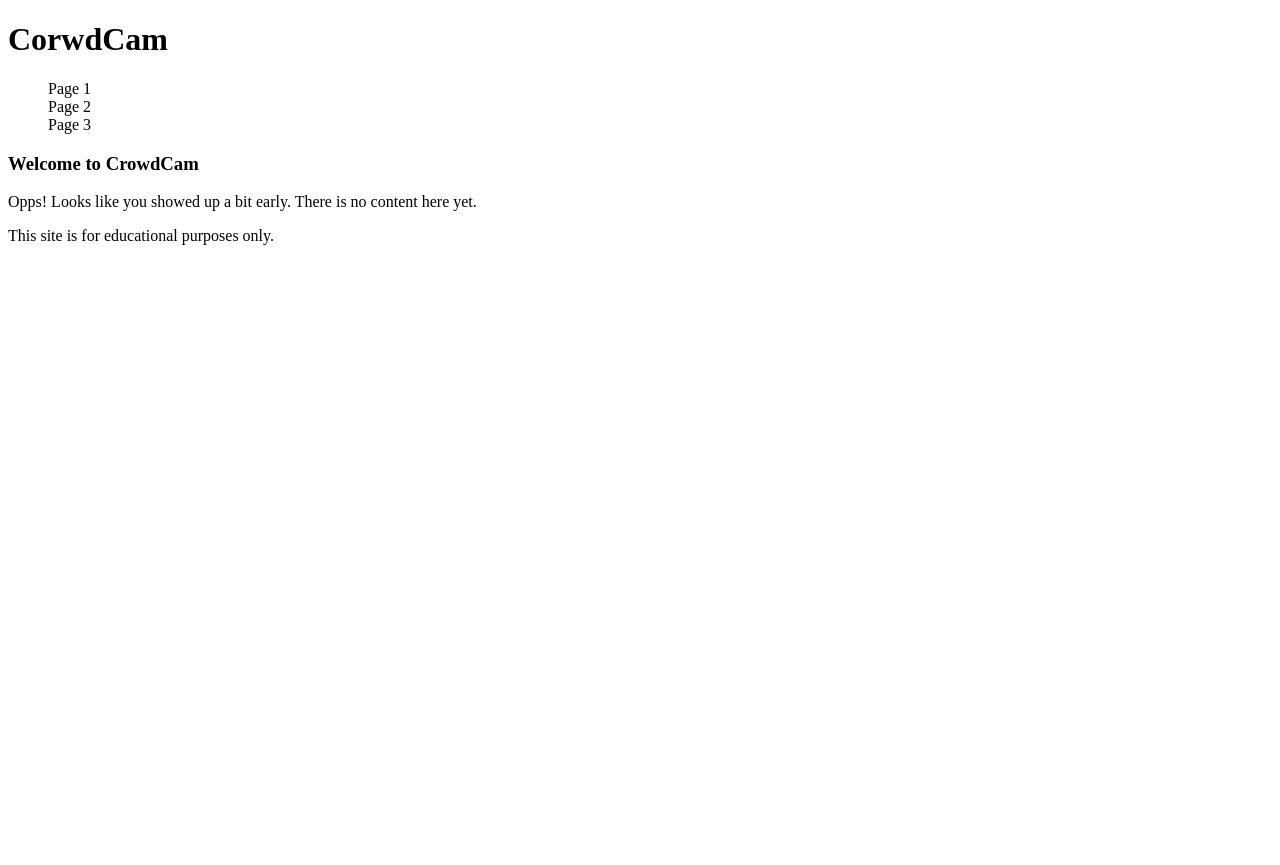
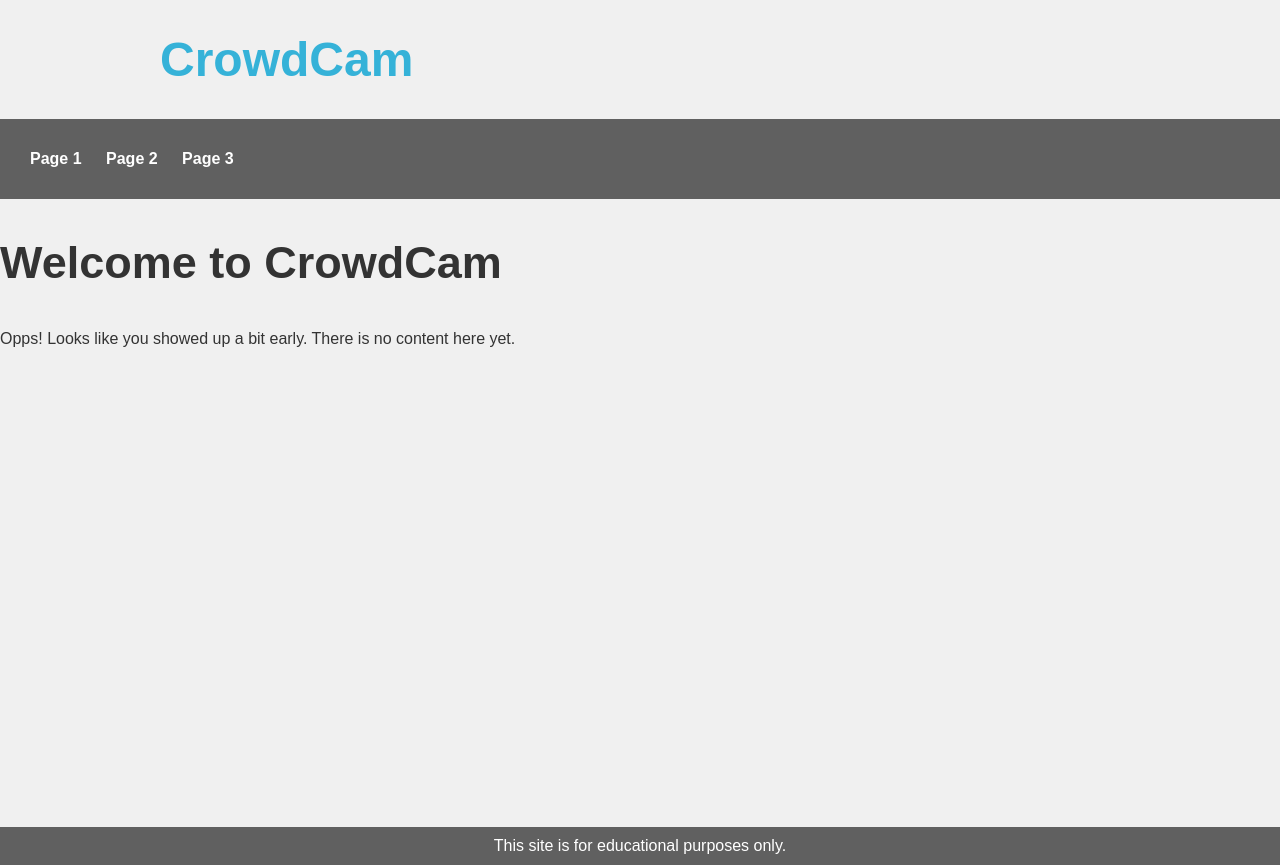
Before and after one commit to crowdcam/crowdcam, a Django app: page / in a window 1280 px wide. Before the commit the page ends 245 px from the top, so only its background shows below. Run offline with Django 5.2, Linux system fonts and the light colour scheme.

Commit message:
Added global stylesheet file global_style.css
Also had to add new folder resources to project root to add static dir.

```diff
--- a/crowd_app/templates/crowd_app/index.html
+++ b/crowd_app/templates/crowd_app/index.html
@@ -2,7 +2,7 @@
 {% block title%} Home {% endblock%}
 {% block content %}
 <!-- Main content goes here-->
- <h3>Welcome to CrowdCam</h3>
+ <h2>Welcome to CrowdCam</h2>
 
  <p>Opps! Looks like you showed up a bit early. There is no content here yet.</p>
  <!-- End of content variable-->
--- a/crowd_app/templates/crowd_app/main_page_template.html
+++ b/crowd_app/templates/crowd_app/main_page_template.html
@@ -1,23 +1,25 @@
+{% load static %}
 <!DOCTYPE html>
 <html>
+<link rel="stylesheet" href="{% static 'global_styles.css' %}">
 <head lang="en">
     <!-- placeholder title for page title-->
     <title>{% block title %}{%endblock%}</title>
     <meta charset="UTF-8">
-    <meta name="author" content="Steven Casada">
+    <meta name="author" content="CrowdCam">
     <meta name="viewport" content="width=device-width, initial-scale=1.0">
 </head>
 <body>
 
     <header>
-        <h1>CorwdCam</h1>
+        <h1><a href="/">CrowdCam</a></h1>
     </header>
 
     <nav>
         <ul style="list-style: none;">
-            <li>Page 1</li>
-            <li>Page 2</li>
-            <li>Page 3</li>
+            <li><a href="#">Page 1</a></li>
+            <li><a href="#">Page 2</a></li>
+            <li><a href="#">Page 3</a></li>
         </ul>
     </nav>
 
--- a/crowdcam_server/settings.py
+++ b/crowdcam_server/settings.py
@@ -119,6 +119,11 @@ USE_TZ = True
 
 STATIC_URL = "static/"
 
+#Add static files
+STATICFILES_DIRS = [
+    BASE_DIR / "resources"
+]
+
 # Default primary key field type
 # https://docs.djangoproject.com/en/5.0/ref/settings/#default-auto-field
 
--- /dev/null
+++ b/resources/global_styles.css
@@ -0,0 +1,99 @@
+/* Body section */
+body {
+    font-family: sans-serif, Arial, Helvetica;
+    margin: 0;
+    padding: 0;
+    background-color: #f0f0f0;
+}
+
+/* Header section */
+header {
+    color: #35b2d8;
+    padding: 0px;
+    text-align: left;
+    position: relative;
+    max-width: 960px;
+    margin-left: auto;
+    margin-right: auto;
+}
+header h1 {
+    font-size: 3em;
+}
+header p {
+    font-weight: bold;
+}
+header h1 a{
+    color: #35b2d8;
+    text-decoration: none;
+}
+header h1 a:hover{
+    text-decoration: underline;
+    color: #2b8ba8;
+}
+
+/* Nav section */
+nav {
+    color: #fff;
+    background-color: #606060;
+    padding: 10px 20px;
+    text-align: left;
+    height: 60px;
+}
+nav ul {
+    list-style-type: none;
+    padding: 0;
+    margin: 0;
+}
+nav ul li {
+    display: inline-block;
+    line-height: 60px;
+}
+nav ul li a {
+    display: inline-block;
+    padding-left: 10px;
+    padding-right: 10px;
+    text-decoration: none;
+    font-weight: 700;
+    font-size: 16px;
+    color: #fff;
+    -webkit-user-select: none;
+    -moz-user-select: none;
+    -ms-user-select: none;
+    user-select: none;
+}
+nav ul li a:hover {
+    text-decoration: underline;
+    color: #a4a4a4;
+}
+
+/* Main & section */
+main {
+    min-height: 540px;
+}
+main h2 {
+    color: #333;
+}
+main p {
+    font-size: 16px;
+    line-height: 1.6;
+    margin-bottom: 10px;
+    color: #333;
+    text-align: left;
+}
+main p + p {
+    margin-top: 20px; /* Additional margin between consecutive paragraphs */
+}
+main {
+    margin-bottom: 50px;
+}
+h2 {
+    font-size: 45px;
+}
+
+/* Footer section */
+footer {
+    color: #fff;
+    background-color: #606060;
+    padding: 10px 20px;
+    text-align: center;
+}
```
